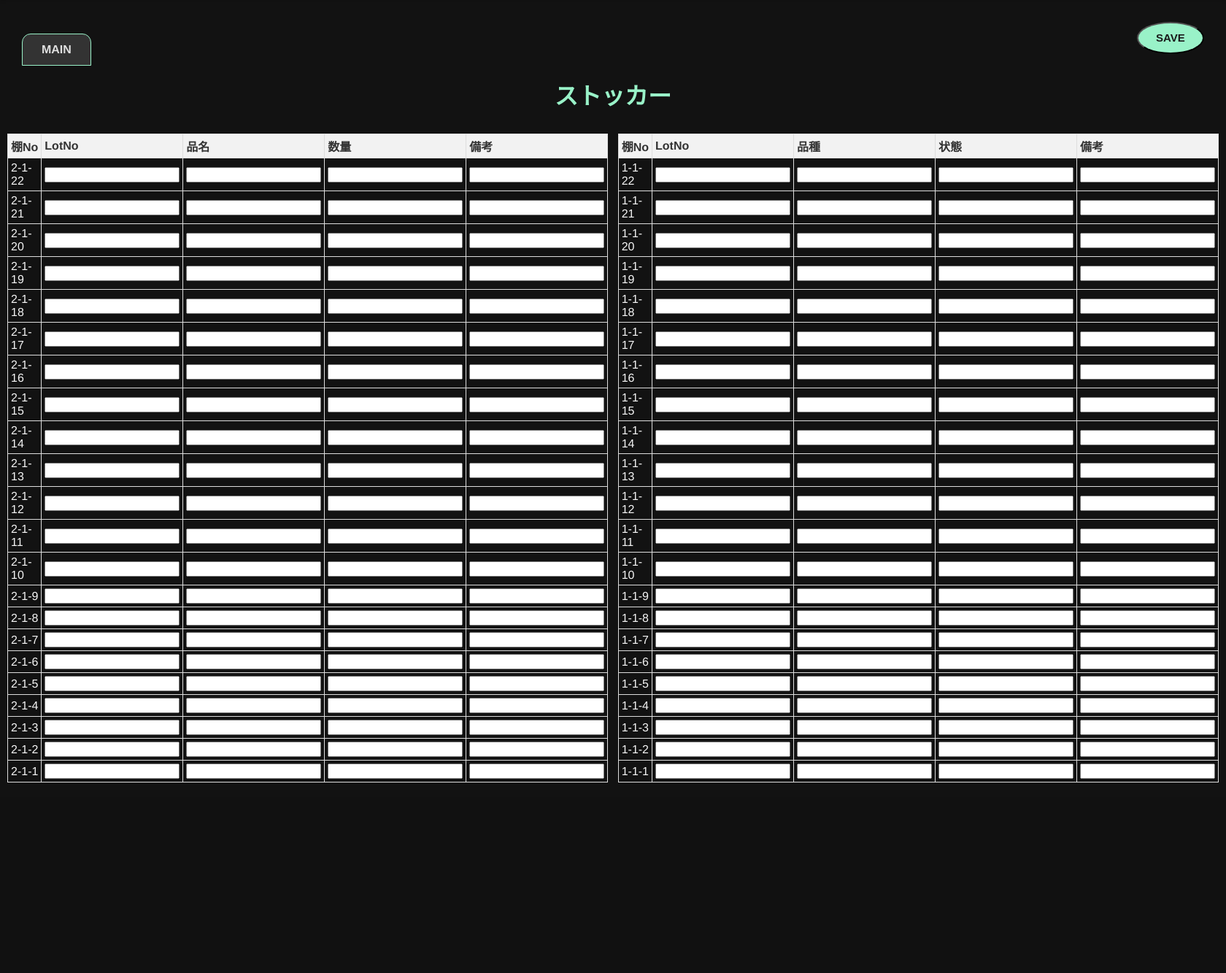
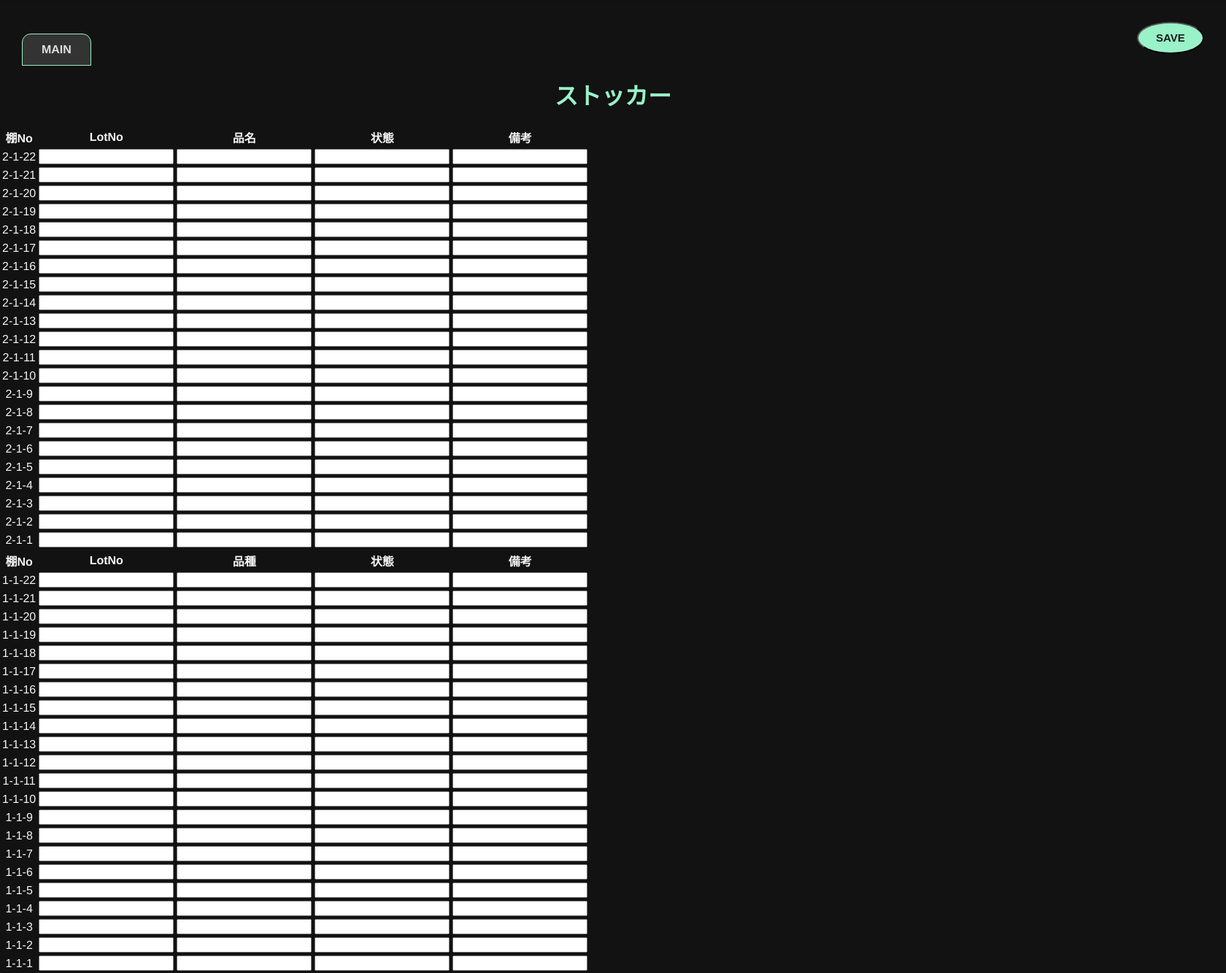
Before and after one commit to Rambo-333/manufacturing-process-management, a Flask app: page /stocker in a window 1680 px wide. Shown: the part 55-1388 px from the top of the page at 73% size. Before the commit the page ends 1127 px from the top, so only its background shows below. Run offline with Flask 3, Linux system fonts and the light colour scheme; some libraries are stand-ins or nearby versions.

Commit message:
微修正 迷走中

```diff
--- a/static/stocker.css
+++ b/static/stocker.css
@@ -80,59 +80,6 @@
     color: #99f2c8; /* タイトルの色 */
 }
 
-/* コンテナのスタイル */
-.container {
-    display: flex;
-    flex-wrap: nowrap;
-    justify-content: space-between;
-    padding: 10px;
+.container{
+    text-align: center;
 }
-
-/* テーブルのスタイル */
-table {
-    width: 49%;
-    margin-bottom: 10px;
-    border-collapse: collapse;
-}
-
-/* テーブルヘッダーとセルのスタイル */
-th, td {
-    border: 1px solid #ddd;
-    padding: 4px;
-    text-align: left;
-}
-
-/* テーブルヘッダーの背景色 */
-th {
-    background-color: #4CAF50;
-    color: white;
-}
-
-/* テーブルセルの背景色 */
-th {
-    background-color: #f2f2f2;
-    color: #333;
-}
-
-
-#leftTable th:nth-child(1),
-#leftTable th:nth-child(1){
-    white-space: nowrap;
-}
-
-#rightTable th:nth-child(1),
-#rightTable th:nth-child(1){
-    white-space: nowrap;
-}
-
-
-/* メディアクエリでレスポンシブデザインを実現 */
-@media (min-width: 768px)and(max-width: 1024px) {
-    .container {
-        flex-wrap: row;
-    }
-
-    table {
-        width: 48%;
-    }
-}
--- a/static/stocker.js
+++ b/static/stocker.js
@@ -7,7 +7,32 @@
 }
 
 
+document.addEventListener('DOMContentLoaded', function() {
+    const leftTable = document.getElementById('leftTable').getElementsByTagName('tbody')[0];
+    const rightTable = document.getElementById('rightTable').getElementsByTagName('tbody')[0];
 
+    for (let i = 22; i >= 1; i--) {
+        addRow(leftTable, `2-1-${i}`);
+        addRow(rightTable, `1-1-${i}`);
+    }
+});
+
+function addRow(table, productNo) {
+    const newRow = table.insertRow();
+
+    const cell1 = newRow.insertCell(0);
+    const cell2 = newRow.insertCell(1);
+    const cell3 = newRow.insertCell(2);
+    const cell4 = newRow.insertCell(3);
+    const cell5 = newRow.insertCell(4);
+
+    cell1.innerHTML = productNo;
+    // cell1.innerHTML = `<input type="text" name="productNo" value="${productNo}">`;
+    cell2.innerHTML = '<input type="text" name="lotNo" readonly>';
+    cell3.innerHTML = '<input type="text" name="productName" readonly>';
+    cell4.innerHTML = '<input type="number" name="quantity" readonly>';
+    cell5.innerHTML = '<input type="text" name="remarks" readonly>';
+}
 
 // //DB操作
 // // ---------------------------------
--- a/templates/sp.html
+++ b/templates/sp.html
@@ -85,7 +85,7 @@
 
         <div class="infoSUB">
             <div class="column1">
-               <div>
+                <div>
                     <label></label>
                     <label class="small">回数</label>
                     <label>研削量</label>
@@ -174,7 +174,7 @@
                 <div>
                     <label for="ODave">ODave</label>
                     <input type="text" inputmode="decimal" id="ODave" name="ODave" placeholder="mm" required>
-               </div>
+                </div>
                 <div>
                     <label for="ODmin">ODmin</label>
                     <input type="text" inputmode="decimal" id="ODmin" name="ODmin" placeholder="mm">
--- a/templates/stocker.html
+++ b/templates/stocker.html
@@ -21,12 +21,12 @@
                     <th>棚No</th>
                     <th>LotNo</th>
                     <th>品名</th>
-                    <th>数量</th>
+                    <th>状態</th>
                     <th>備考</th>
                 </tr>
             </thead>
             <tbody>
-                <!-- JavaScriptで行が追加されます -->
+                <!-- JavaScriptで行が追加 -->
             </tbody>
         </table>
         <table id="rightTable">
@@ -40,41 +40,10 @@
                 </tr>
             </thead>
             <tbody>
-                <!-- JavaScriptで行が追加されます -->
+                <!-- JavaScriptで行が追加 -->
             </tbody>
         </table>
     </div>
-
-    <script type="text/javascript">
-
-        document.addEventListener('DOMContentLoaded', function() {
-            const leftTable = document.getElementById('leftTable').getElementsByTagName('tbody')[0];
-            const rightTable = document.getElementById('rightTable').getElementsByTagName('tbody')[0];
-
-            for (let i = 22; i >= 1; i--) {
-                addRow(leftTable, `2-1-${i}`);
-                addRow(rightTable, `1-1-${i}`);
-            }
-        });
-
-        function addRow(table, productNo) {
-            const newRow = table.insertRow();
-
-            const cell1 = newRow.insertCell(0);
-            const cell2 = newRow.insertCell(1);
-            const cell3 = newRow.insertCell(2);
-            const cell4 = newRow.insertCell(3);
-            const cell5 = newRow.insertCell(4);
-
-            cell1.innerHTML = productNo;
-            // cell1.innerHTML = `<input type="text" name="productNo" value="${productNo}">`;
-            cell2.innerHTML = '<input type="text" name="lotNo">';
-            cell3.innerHTML = '<input type="text" name="productName">';
-            cell4.innerHTML = '<input type="number" name="quantity">';
-            cell5.innerHTML = '<input type="text" name="remarks">';
-        }
-    </script>
-
 
 {% endblock %}
 
```
